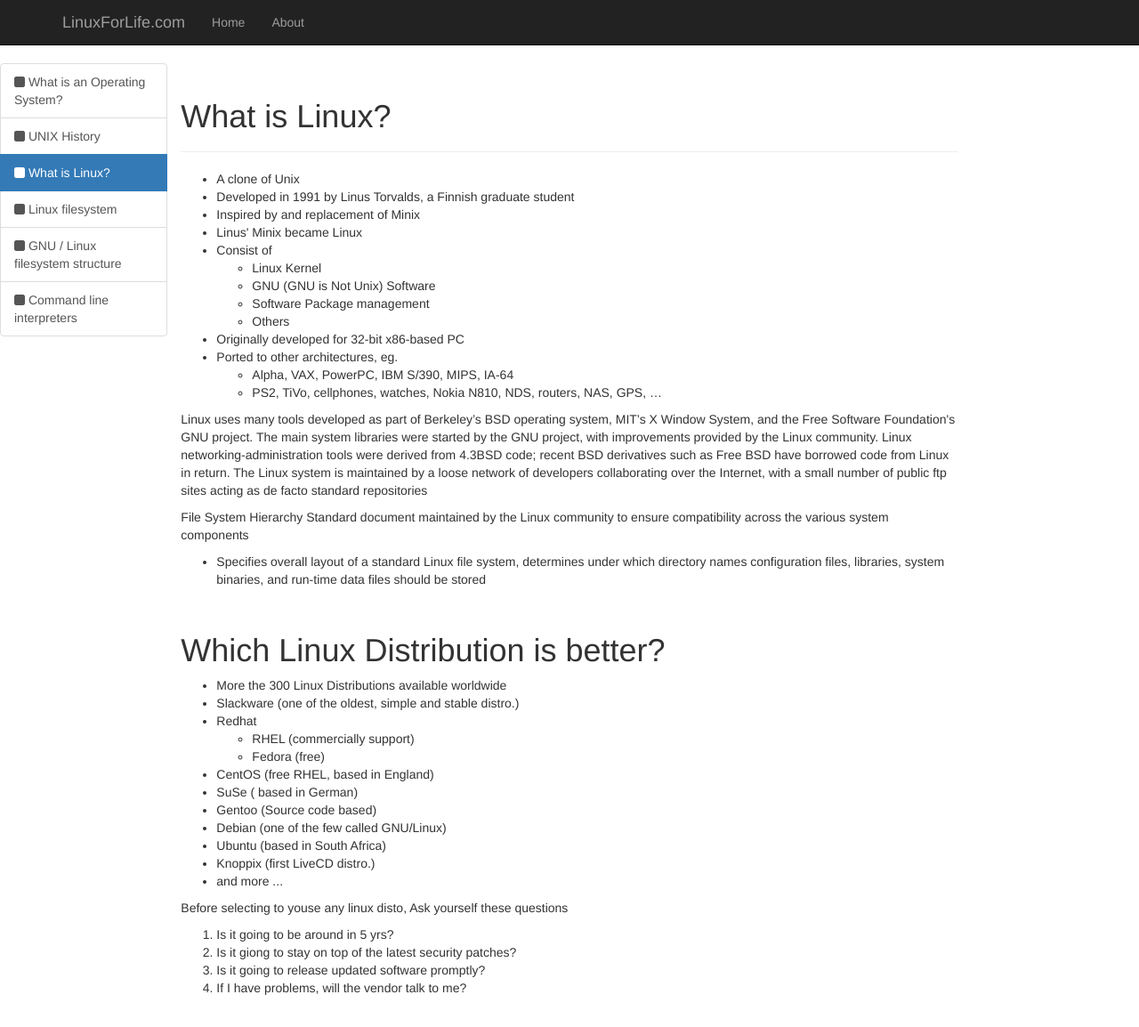
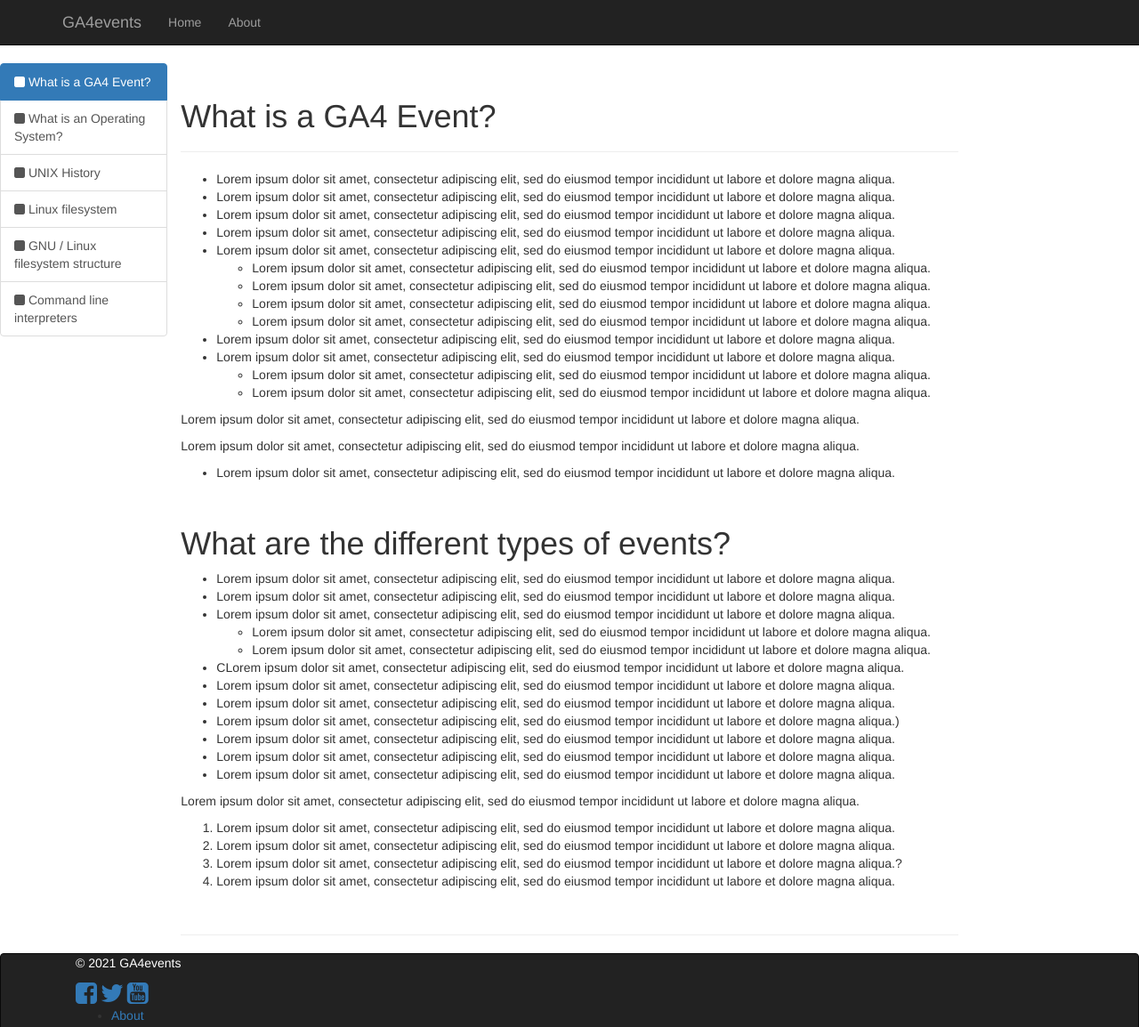
Before and after one commit to Liam-Measurelab/LiamTestGithubSite, a plain HTML site: page what-is-linux.html in a window 1280 px wide. Shown: the top 1154 px of the page at 89% size. Drawn offline with nearby package versions, Linux system fonts and the light colour scheme.

Commit message:
Update what-is-linux.html

```diff
--- a/what-is-linux.html
+++ b/what-is-linux.html
@@ -4,13 +4,19 @@
     <meta charset="utf-8">
     <meta http-equiv="X-UA-Compatible" content="IE=edge">
     <meta name="viewport" content="width=device-width, initial-scale=1">
-    <meta name="description" content="What is Linux?">
-    <meta name="author" content="LinuxForLife.com">
-    <title>What is Linux?</title>
+    <meta name="description" content="GA4events.org">
+    <meta name="author" content="GA4events.org">
+    <title>GA4 Events</title>
     <link rel="icon" href="img/favicon.ico">
     <link href="css/bootstrap.min.css" rel="stylesheet">
     <link href="http://netdna.bootstrapcdn.com/font-awesome/4.0.3/css/font-awesome.css" rel="stylesheet">
     <link rel="stylesheet" type="text/css" href="css/custom.css">
+    <script>
+
+        $(function () {
+            $("#footer").load("footer.html");$("#side-bar-right").load("side-bar-right.html"); $("#content-down").load("content-down.html"); $("#content-up").load("content-up.html");
+        });
+    </script>
 </head>
 <body>
     <div class="navbar navbar-inverse navbar-static-top" role="navigation">
@@ -22,7 +28,7 @@
                     <span class="icon-bar"></span>
                     <span class="icon-bar"></span>
                 </button>
-                <a class="navbar-brand" href="index.html">LinuxForLife.com</a>
+                <a class="navbar-brand" href="index.html">GA4events</a>
             </div>
             <div class="navbar-collapse collapse">
                 <ul class="nav navbar-nav">
@@ -36,9 +42,9 @@
         <div class="col-sm-2">
             <div class="list-group">
                 <div class="list-group">
+                    <a class="list-group-item active" href="what-is-linux.html"><span class="fa fa-square"></span>&nbsp;What is a GA4 Event?</a>
                     <a class="list-group-item " href="what-is-an-perating-system.html"><span class="fa fa-square"></span>&nbsp;What is an Operating System?</a>
                     <a class="list-group-item " href="unix-history.html"><span class="fa fa-square"></span>&nbsp;UNIX History</a>
-                    <a class="list-group-item active" href="what-is-linux.html"><span class="fa fa-square"></span>&nbsp;What is Linux?</a>
                     <a class="list-group-item " href="linux-filesystem.html"><span class="fa fa-square"></span>&nbsp;Linux filesystem</a>
                     <a class="list-group-item" href="gnu-linux-filesystem-structure.html"><span class="fa fa-square"></span>&nbsp;GNU / Linux filesystem structure</a>
                     <a class="list-group-item" href="shells-and-file-handling.html"><span class="fa fa-square"></span>&nbsp;Command line interpreters</a>
@@ -50,65 +56,65 @@
             <!-- Example row of columns -->
             <div class="row">
                 <div class="page-header">
-                    <h1>What is Linux?</h1>
+                    <h1>What is a GA4 Event?</h1>
                 </div>
 
                 <ul>
-                    <li>A clone of Unix</li>
-                    <li>Developed in 1991 by Linus Torvalds, a Finnish graduate student</li>
-                    <li>Inspired by and replacement of Minix</li>
-                    <li>Linus' Minix became Linux</li>
+                    <li>Lorem ipsum dolor sit amet, consectetur adipiscing elit, sed do eiusmod tempor incididunt ut labore et dolore magna aliqua.</li>
+                    <li>Lorem ipsum dolor sit amet, consectetur adipiscing elit, sed do eiusmod tempor incididunt ut labore et dolore magna aliqua.</li>
+                    <li>Lorem ipsum dolor sit amet, consectetur adipiscing elit, sed do eiusmod tempor incididunt ut labore et dolore magna aliqua.</li>
+                    <li>Lorem ipsum dolor sit amet, consectetur adipiscing elit, sed do eiusmod tempor incididunt ut labore et dolore magna aliqua.</li>
                     <li>
-                        Consist of
+                        Lorem ipsum dolor sit amet, consectetur adipiscing elit, sed do eiusmod tempor incididunt ut labore et dolore magna aliqua.
                         <ul>
-                            <li>Linux Kernel</li>
-                            <li>GNU (GNU is Not Unix) Software</li>
-                            <li>Software Package management</li>
-                            <li>Others</li>
+                            <li>Lorem ipsum dolor sit amet, consectetur adipiscing elit, sed do eiusmod tempor incididunt ut labore et dolore magna aliqua.</li>
+                            <li>Lorem ipsum dolor sit amet, consectetur adipiscing elit, sed do eiusmod tempor incididunt ut labore et dolore magna aliqua.</li>
+                            <li>Lorem ipsum dolor sit amet, consectetur adipiscing elit, sed do eiusmod tempor incididunt ut labore et dolore magna aliqua.</li>
+                            <li>Lorem ipsum dolor sit amet, consectetur adipiscing elit, sed do eiusmod tempor incididunt ut labore et dolore magna aliqua.</li>
                         </ul>
                     </li>
-                    <li>Originally developed for 32-bit x86-based PC</li>
+                    <li>Lorem ipsum dolor sit amet, consectetur adipiscing elit, sed do eiusmod tempor incididunt ut labore et dolore magna aliqua.</li>
                     <li>
-                        Ported to other architectures, eg.
+                        Lorem ipsum dolor sit amet, consectetur adipiscing elit, sed do eiusmod tempor incididunt ut labore et dolore magna aliqua.
                         <ul>
-                            <li>Alpha, VAX, PowerPC, IBM S/390, MIPS, IA-64</li>
-                            <li>PS2, TiVo, cellphones, watches, Nokia N810, NDS, routers, NAS, GPS, …</li>
+                            <li>Lorem ipsum dolor sit amet, consectetur adipiscing elit, sed do eiusmod tempor incididunt ut labore et dolore magna aliqua.</li>
+                            <li>Lorem ipsum dolor sit amet, consectetur adipiscing elit, sed do eiusmod tempor incididunt ut labore et dolore magna aliqua.</li>
                         </ul>
                     </li>
                 </ul>
-                <p>Linux uses many tools developed as part of Berkeley’s BSD operating system, MIT’s X  Window System, and the Free Software Foundation's GNU project. The main system libraries were started by the GNU project, with improvements provided by the Linux community. Linux networking-administration tools were derived from 4.3BSD code; recent BSD derivatives such as Free BSD have borrowed code from Linux in return. The Linux system is maintained by a loose network of developers collaborating over the Internet, with a small number of public ftp sites acting as de facto standard repositories</p>
-                <p>File System Hierarchy Standard document maintained by the Linux community to ensure compatibility across the various system components</p>
+                <p>Lorem ipsum dolor sit amet, consectetur adipiscing elit, sed do eiusmod tempor incididunt ut labore et dolore magna aliqua.</p>
+                <p>Lorem ipsum dolor sit amet, consectetur adipiscing elit, sed do eiusmod tempor incididunt ut labore et dolore magna aliqua.</p>
                 <ul>
-                    <li>Specifies overall layout of a standard Linux file system, determines under which directory names configuration files, libraries, system binaries, and run-time data files should be stored</li>
+                    <li>Lorem ipsum dolor sit amet, consectetur adipiscing elit, sed do eiusmod tempor incididunt ut labore et dolore magna aliqua.</li>
                 </ul>
 
                 <p>&nbsp;</p>
 
-                <h1>Which Linux Distribution is better?</h1>
+                <h1>What are the different types of events?</h1>
                 <ul>
-                    <li>More the 300 Linux Distributions available worldwide</li>
-                    <li>Slackware (one of the oldest, simple and stable distro.)</li>
+                    <li>Lorem ipsum dolor sit amet, consectetur adipiscing elit, sed do eiusmod tempor incididunt ut labore et dolore magna aliqua.</li>
+                    <li>Lorem ipsum dolor sit amet, consectetur adipiscing elit, sed do eiusmod tempor incididunt ut labore et dolore magna aliqua.</li>
                     <li>
-                        Redhat
+                        Lorem ipsum dolor sit amet, consectetur adipiscing elit, sed do eiusmod tempor incididunt ut labore et dolore magna aliqua.
                         <ul>
-                            <li>RHEL (commercially support)</li>
-                            <li>Fedora (free)</li>
+                            <li>Lorem ipsum dolor sit amet, consectetur adipiscing elit, sed do eiusmod tempor incididunt ut labore et dolore magna aliqua.</li>
+                            <li>Lorem ipsum dolor sit amet, consectetur adipiscing elit, sed do eiusmod tempor incididunt ut labore et dolore magna aliqua.</li>
                         </ul>
                     </li>
-                    <li>CentOS (free RHEL, based in England)</li>
-                    <li>SuSe ( based in German)</li>
-                    <li>Gentoo (Source code based)</li>
-                    <li>Debian (one of the few called GNU/Linux)</li>
-                    <li>Ubuntu (based in South Africa)</li>
-                    <li>Knoppix (first LiveCD distro.)</li>
-                    <li>and more ...</li>
+                    <li>CLorem ipsum dolor sit amet, consectetur adipiscing elit, sed do eiusmod tempor incididunt ut labore et dolore magna aliqua.</li>
+                    <li>Lorem ipsum dolor sit amet, consectetur adipiscing elit, sed do eiusmod tempor incididunt ut labore et dolore magna aliqua.</li>
+                    <li>Lorem ipsum dolor sit amet, consectetur adipiscing elit, sed do eiusmod tempor incididunt ut labore et dolore magna aliqua.</li>
+                    <li>Lorem ipsum dolor sit amet, consectetur adipiscing elit, sed do eiusmod tempor incididunt ut labore et dolore magna aliqua.)</li>
+                    <li>Lorem ipsum dolor sit amet, consectetur adipiscing elit, sed do eiusmod tempor incididunt ut labore et dolore magna aliqua.</li>
+                    <li>Lorem ipsum dolor sit amet, consectetur adipiscing elit, sed do eiusmod tempor incididunt ut labore et dolore magna aliqua.</li>
+                    <li>Lorem ipsum dolor sit amet, consectetur adipiscing elit, sed do eiusmod tempor incididunt ut labore et dolore magna aliqua.</li>
                 </ul>
-                <p>Before selecting to youse any linux disto, Ask yourself these questions</p>
+                <p>Lorem ipsum dolor sit amet, consectetur adipiscing elit, sed do eiusmod tempor incididunt ut labore et dolore magna aliqua.</p>
                 <ol>
-                    <li>Is it going to be around in 5 yrs?</li>
-                    <li>Is it giong to stay on top of the latest security patches?</li>
-                    <li>Is it going to release updated software promptly?</li>
-                    <li>If I have problems, will the vendor talk to me?</li>
+                    <li>Lorem ipsum dolor sit amet, consectetur adipiscing elit, sed do eiusmod tempor incididunt ut labore et dolore magna aliqua.</li>
+                    <li>Lorem ipsum dolor sit amet, consectetur adipiscing elit, sed do eiusmod tempor incididunt ut labore et dolore magna aliqua.</li>
+                    <li>Lorem ipsum dolor sit amet, consectetur adipiscing elit, sed do eiusmod tempor incididunt ut labore et dolore magna aliqua.?</li>
+                    <li>Lorem ipsum dolor sit amet, consectetur adipiscing elit, sed do eiusmod tempor incididunt ut labore et dolore magna aliqua.</li>
                 </ol>
                 <p></p>
                 <p></p>
@@ -127,6 +133,8 @@
 
     </div>
     <!-- Fixed footer -->
+
+
     <!--
     To change this license header, choose License Headers in Project Properties.
     To change this template file, choose Tools | Templates
@@ -146,10 +154,9 @@
     <div class="navbar navbar-inverse navbar-static-bottom" role="navigation">
         <div class="container">
             <div class="col-md-4">
-                <p><font color="white">&copy; 2016-2018 LinuxForLife.com</font></p>
-                <a href="https://www.facebook.com/Programmingknowledge"><i class="fa fa-facebook-square fa-2x"></i></a>
-                <a href="https://twitter.com/ProgrammingKnow"><i class="fa fa-twitter fa-2x"></i></a>
-                <a href="https://plus.google.com/+Programmingknowledge"><i class="fa fa-google-plus fa-2x"></i></a>
+                <p><font color="white">&copy; 2021 GA4events</font></p>
+                <a href="https://www.facebook.com/measurelab/"><i class="fa fa-facebook-square fa-2x"></i></a>
+                <a href="https://twitter.com/measurelab"><i class="fa fa-twitter fa-2x"></i></a>
                 <a href="https://www.youtube.com/ProgrammingKnowledge"><i class="fa fa-youtube-square fa-2x"></i></a>
 
                 <ul>
@@ -162,18 +169,9 @@
                     <li><a href="http://sqlitetutorials.com/sqlite-intro.html">SqliteTutorials.com</a></li>
                     <script src="https://apis.google.com/js/platform.js"></script>
 
-                    <div class="g-ytsubscribe" data-channel="ProgrammingKnowledge" data-layout="full" data-count="default"></div>
+
                 </ul>
 
-
-
-            </div>
-            <div class="col-md-4">
-                <iframe class="domain-widget-codebind" src="//www.bluehost.com/web-hosting/domaincheckapi/?affiliate=codebind" width="100%"
-                        height="250"></iframe>
-            </div>
-            <div class="col-md-4">
-                <a href="//www.bluehost.com/track/codebind/" target="_blank"> <img border="0" src="//bluehost-cdn.com/media/partner/images/codebind/300x250/300x250BW.png"> </a>
 
 
             </div>
```
